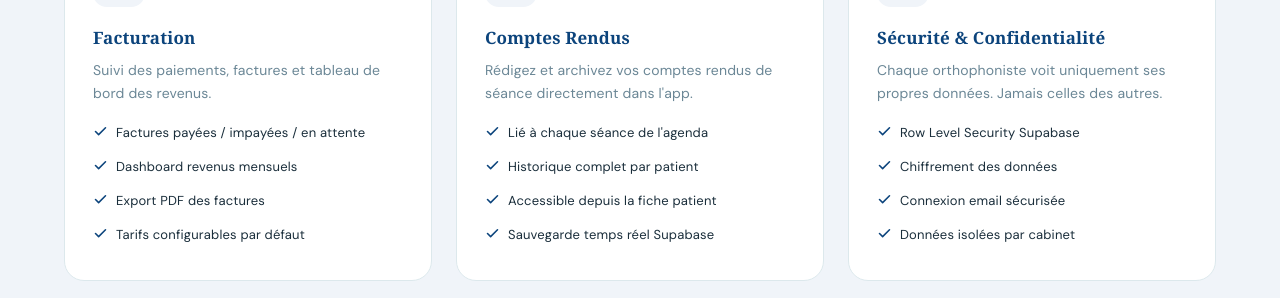
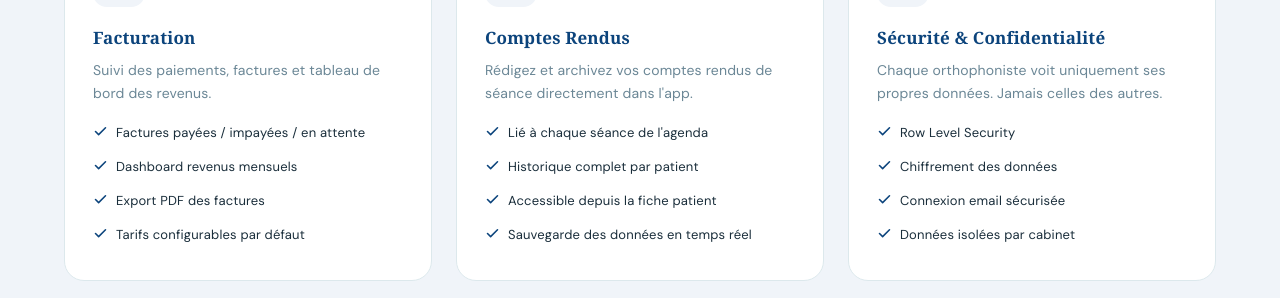
Before and after one commit to rirobel/orthodesk, a React (Vite) app: page / in a window 1280 px wide. Shown: the part 1760-2058 px from the top of the page. Built offline with nearby package versions, Linux system fonts and the light colour scheme; no server answers.

Commit message:
Improve landing page design and content

```diff
--- a/src/pages/Landing.jsx
+++ b/src/pages/Landing.jsx
@@ -713,12 +713,12 @@ export default function Landing() {
             <FeatureCard
               icon="fileText" title="Comptes Rendus" delay={0.4}
               desc="Rédigez et archivez vos comptes rendus de séance directement dans l'app."
-              items={["Lié à chaque séance de l'agenda", "Historique complet par patient", "Accessible depuis la fiche patient", "Sauvegarde temps réel Supabase"]}
+              items={["Lié à chaque séance de l'agenda", "Historique complet par patient", "Accessible depuis la fiche patient", "Sauvegarde des données en temps réel"]}
             />
             <FeatureCard
               icon="shield" title="Sécurité & Confidentialité" delay={0.5}
               desc="Chaque orthophoniste voit uniquement ses propres données. Jamais celles des autres."
-              items={["Row Level Security Supabase", "Chiffrement des données", "Connexion email sécurisée", "Données isolées par cabinet"]}
+              items={["Row Level Security", "Chiffrement des données", "Connexion email sécurisée", "Données isolées par cabinet"]}
             />
           </div>
         </div>
```
